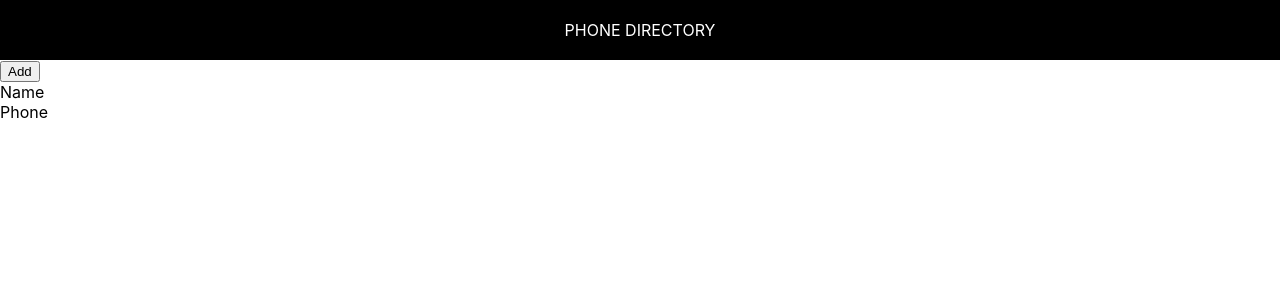
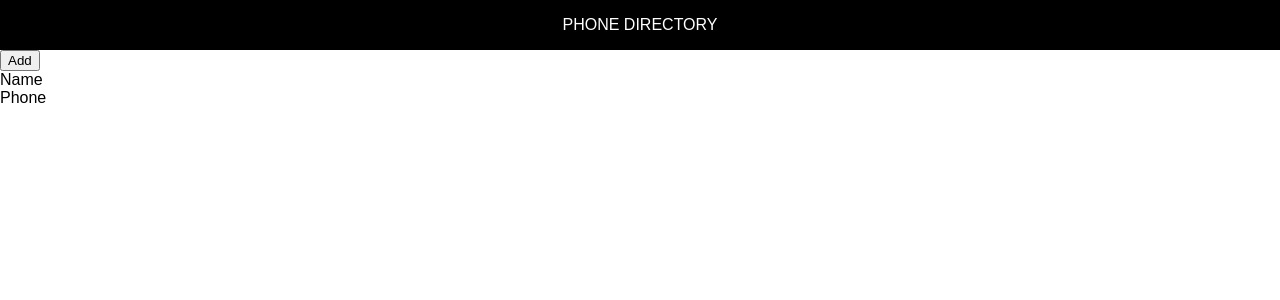
Before and after one commit to Tetroner9/phone-directory, a React (Create React App) app: page / in a window 1280 px wide. Shown: the top 300 px of the page. Built offline with nearby package versions, Linux system fonts and the light colour scheme.

Commit message:
Styled ‘Header’ (External Styling)

```diff
--- /dev/null
+++ b/src/Header.css
@@ -0,0 +1,13 @@
+body {
+    margin: 0;
+    padding: 0;
+    font-family: sans-serif;
+  }
+
+.header {
+    background-color: black;
+    color: white;
+    text-align: center;
+    padding: 1rem;
+    text-transform: uppercase;
+}
--- a/src/Header.js
+++ b/src/Header.js
@@ -1,16 +1,9 @@
 import React from 'react';
+import './Header.css';
 
 const Header = function () {
-    const headerStyle = {
-        textAlign: 'center',
-        padding: 20,
-        background: '#000',
-        color: '#fff',
-        textTransform: 'uppercase'
-    };
-
     return (
-        <div style={headerStyle}>
+        <div className="header">
             Phone Directory
         </div>
     )
```
